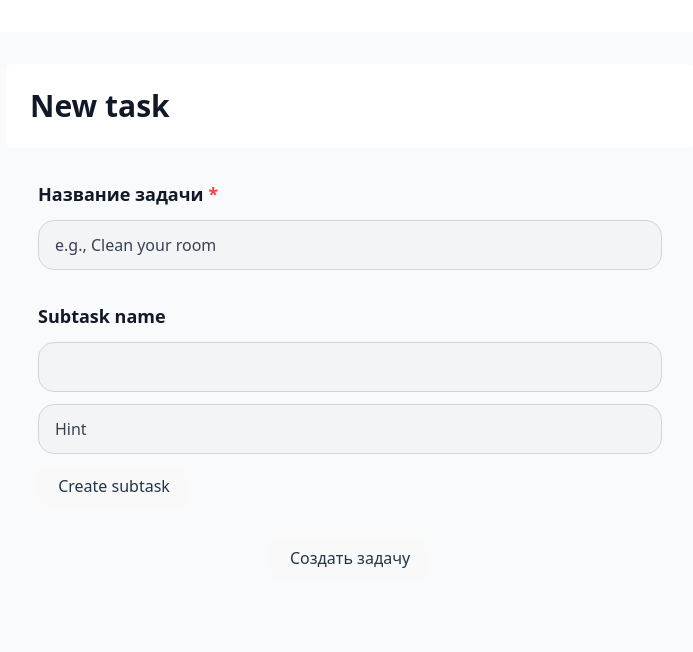
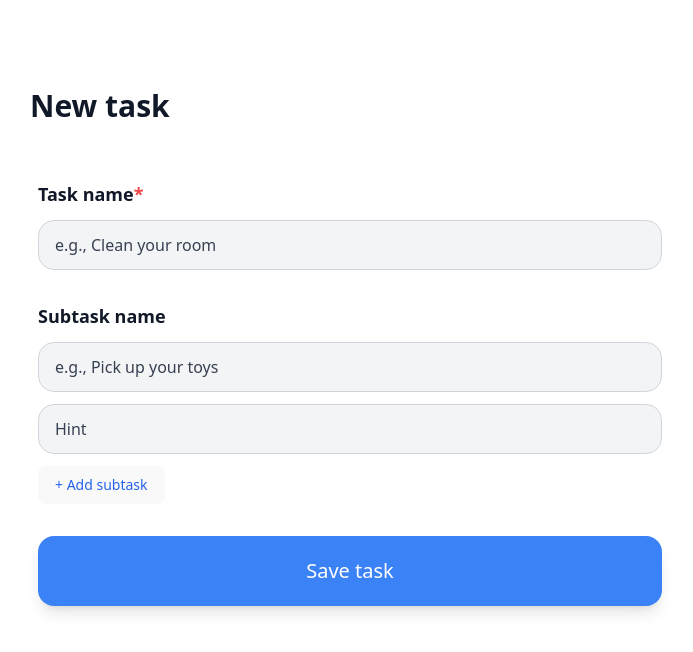
Before and after one commit to Iloha/adhd, a React (Vite) app: page / in a window 1280 px wide. Shown: the top 652 px of the page, without its empty margins (290-983 px from the left). Built offline with nearby package versions, Linux system fonts and the light colour scheme; data requests are answered from the project's data file.

Commit message:
fix button styles

```diff
--- a/src/components/AddTask.jsx
+++ b/src/components/AddTask.jsx
@@ -23,18 +23,18 @@ function Addtext({ onAdd }) {
       <div className="max-w-2xl mx-auto px-6 py-8 pb-32">
         <form onSubmit={onSubmit} className="task-form space-y-8">
           <fieldset className="task-form__line space-y-3 text-left">
-            <label htmlFor="" className="task-form__label block text-lg font-bold text-gray-900">Название задачи <span className="text-red-500">*</span></label>
+            <label htmlFor="" className="task-form__label block text-lg font-bold text-gray-900">Task name<span className="text-red-500">*</span></label>
             <input type="text" className="task-form__textbox w-full text-base py-3 px-4 rounded-2xl bg-gray-100 border border-gray-300 text-gray-00 placeholder-gray-700 focus:outline-none focus:border-blue-500" placeholder="e.g., Clean your room" value={text} onChange={(e)=>setText(e.target.value)}/>
           </fieldset>
 
           <fieldset className="task-form__line space-y-3 text-left">
             <label htmlFor="" className="task-form__label block text-lg font-bold text-gray-900">Subtask name</label>
-            <input type="text"  className="task-form__textbox w-full text-base py-3 px-4 rounded-2xl bg-gray-100 border border-gray-300 text-gray-00 placeholder-gray-700 focus:outline-none focus:border-blue-500"  placeholder="" value={subtask} onChange={(e)=>setSubtask(e.target.value)}/>
+            <input type="text"  className="task-form__textbox w-full text-base py-3 px-4 rounded-2xl bg-gray-100 border border-gray-300 text-gray-00 placeholder-gray-700 focus:outline-none focus:border-blue-500"  placeholder="e.g., Pick up your toys" value={subtask} onChange={(e)=>setSubtask(e.target.value)}/>
             <input type="text" className="task-form__textbox w-full text-base py-3 px-4 rounded-2xl bg-gray-100 border border-gray-300 text-gray-00 placeholder-gray-700 focus:outline-none focus:border-blue-500" name="" placeholder="Hint" />
-            <button type="button" onClick={() => addSubtask(subtask)}>Create subtask</button>
+            <button type="button"  className="flex items-center gap-2 px-4 py-2 text-sm font-medium text-blue-600 hover:text-blue-700 hover:bg-blue-50 rounded-lg transition-colors" onClick={() => addSubtask(subtask)}>+ Add subtask</button>
           </fieldset>
 
-          <button type="submit">Cоздать задачу</button>
+          <button type="submit" className="w-full bg-blue-500 hover:bg-blue-600 active:bg-blue-700 text-white text-xl font-medium py-5 rounded-2xl transition-colors shadow-lg">Save task</button>
         </form>
       </div>
   )
--- a/src/screens/ParentScreen.jsx
+++ b/src/screens/ParentScreen.jsx
@@ -12,7 +12,7 @@ function ParentScreen ({ tasks, deleteTask, markDone, addTask}) {
         setMode('child')
     }
     return (
-         <div className="min-h-screen bg-gray-50 pb-32 parent-screen">
+         <div className="min-h-screen pb-32 parent-screen">
             { screen === 'tasks' && <div className="max-w-5xl mx-auto px-6 pt-8">
                 <header className="parent-screen__header bg-white px-6 py-6 rounded-md">
                     <div className="flex items-center justify-between">
@@ -32,7 +32,7 @@ function ParentScreen ({ tasks, deleteTask, markDone, addTask}) {
                     </div>
                 </header>
 
-                <main className="mt-6">
+                <main className="mt-6 bg-gray-50 ">
                     {tasks && <Tasks tasks={tasks} onDelete={deleteTask} markDone={markDone}/>}
                 </main>
 
```
